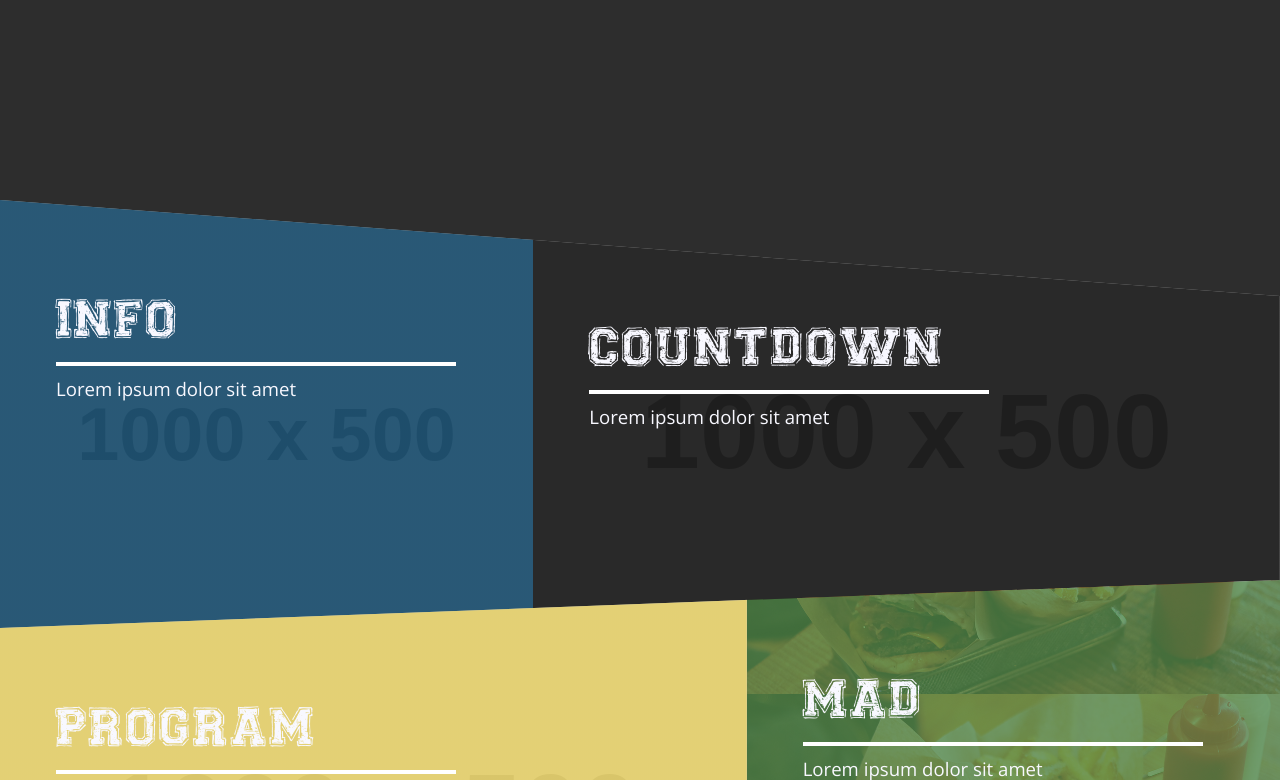
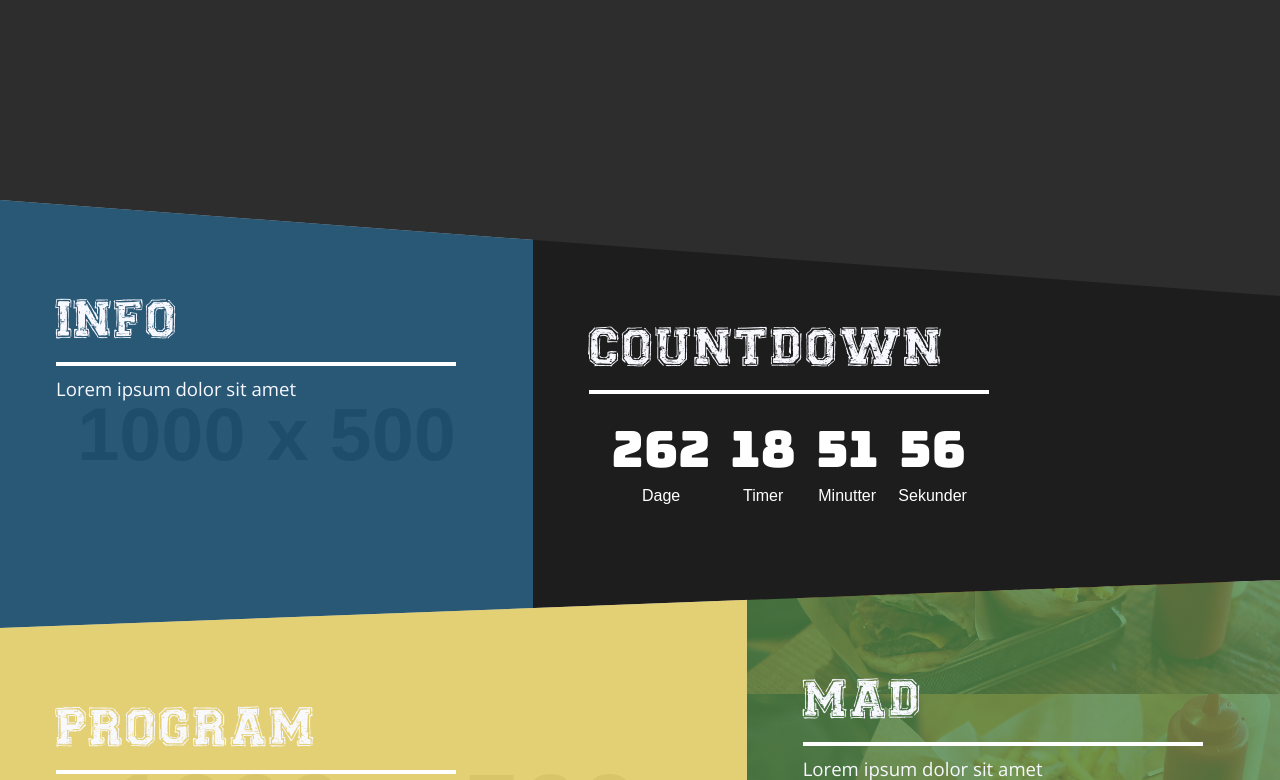
Before and after one commit to mhn2012/Projekt-3.2, a PHP site: page / in a window 1280 px wide. Shown: the part 511-1291 px from the top of the page. Run offline with PHP 8.4, Linux system fonts and the light colour scheme; grey boxes labelled with a size stand in for pictures from a placeholder-image service; some libraries are stand-ins or nearby versions; some web fonts are replaced.

Commit message:
Added countdown

```diff
--- a/css/style.scss
+++ b/css/style.scss
@@ -163,18 +163,7 @@ a:hover .box, a:focus .box {
     padding-top: 5em !important;
 }
 
-.countdown {
-    background-color: #000;
-    background:
-        linear-gradient(
-            rgba(0, 0, 0, 0.80),
-            rgba(0, 0, 0, 0.80)
-            ),
-            url(http://placehold.it/1000x500);
-    background-position: center;
-    background-size: 100%;
-    padding-top: 7em !important;
-}
+
 
 .program {
     background-color: #e9d15f;
@@ -228,6 +217,45 @@ a:hover .box, a:focus .box {
     padding-top: 7em !important;
 }
 
+/* ======================================================
+   Countdown
+   ====================================================== */
+
+@import url('https://fonts.googleapis.com/css?family=Bungee');
+
+.countdown {
+    background-color: #1d1d1d;
+    padding-top: 7em !important;
+    align-items:center;
+    padding-left: 2em;
+}
+
+#clockdiv{
+    height: 100px;
+    width: 400px;
+    font-family: sans-serif;
+    color: #fff;
+    font-weight: 100;
+    text-align: center;
+    font-size: 0px;
+}
+
+#clockdiv > div{
+    display: inline-block;
+    margin: 10px 10px 10px 10px;
+    padding: 0;
+}
+
+#clockdiv div > span{
+    display: inline-block;
+    font-size: 50px;
+    font-family: 'Bungee', cursive;
+    text-align: left;
+}
+
+.smalltext{
+    font-size: 16px;
+}
 
 /* ======================================================
    Social Feed
--- a/index.html
+++ b/index.html
@@ -92,12 +92,39 @@
                         <p class="box-paragraph">Lorem ipsum dolor sit amet</p>
                     </article>
                 </a>
-                <a href="#">
+                <article>
                     <article class="countdown box col-lg-7">
+                       <!--
                         <h2 class="box-header">Countdown</h2>
                         <p class="box-paragraph">Lorem ipsum dolor sit amet</p>
+                        -->
+                        <h2 class="box-header">Countdown</h2>
+                        <div id="clockdiv">
+                          <div>
+                            <span class="days"></span>
+                            <div class="smalltext">Dage</div>
+                          </div>
+                          <div>
+                            <span class="hours"></span>
+                            <div class="smalltext">Timer</div>
+                          </div>
+                          <div>
+                            <span class="minutes"></span>
+                            <div class="smalltext">Minutter</div>
+                          </div>
+                          <div>
+                            <span class="seconds"></span>
+                            <div class="smalltext">Sekunder</div>
+                          </div>
+                            <!--
+                        <div>
+                            <span class="hundreds"></span>
+                            <div class="smalltext">Milisekunder</div>
+                          </div>
+                        -->
+                        </div>
                     </article>
-                </a>
+                </article>
             </section>
 
             <section class="box-row-2 row">
```
Also changed, not shown: js/script.js (+48 -0 lines), css/style.css, 1 other file.
